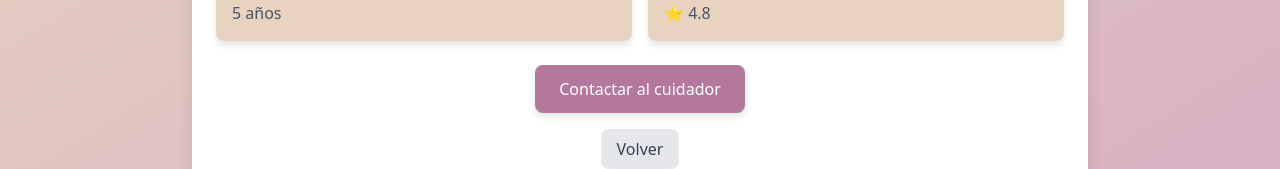
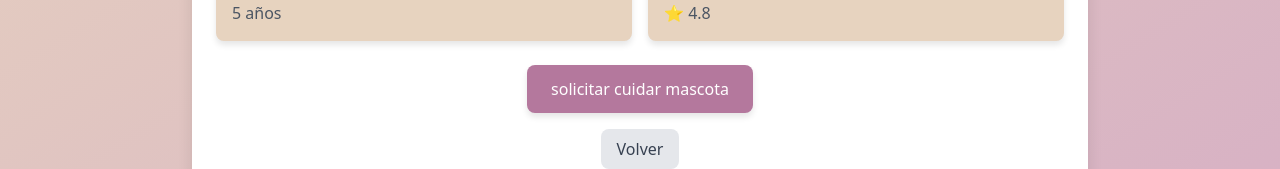
Before and after one commit to EduardoSantiagoAC/GitReactC, a React (Create React App) app: page /caregivers/1 in a window 1280 px wide. Shown: the part 447-616 px from the top of the page. Built offline with nearby package versions, Linux system fonts and the light colour scheme; no server answers.

Commit message:
UCaregiversDetails.js

```diff
--- a/src/pages/CaregiversDetails.js
+++ b/src/pages/CaregiversDetails.js
@@ -58,7 +58,7 @@ const CaregiversDetails = ({ caregivers }) => {
               whileTap={{ scale: 0.95 }}
               onClick={() => alert(`Contactando a ${caregiver.name}...`)}
             >
-              Contactar al cuidador
+              solicitar cuidar mascota
             </motion.button>
           </div>
 
```
